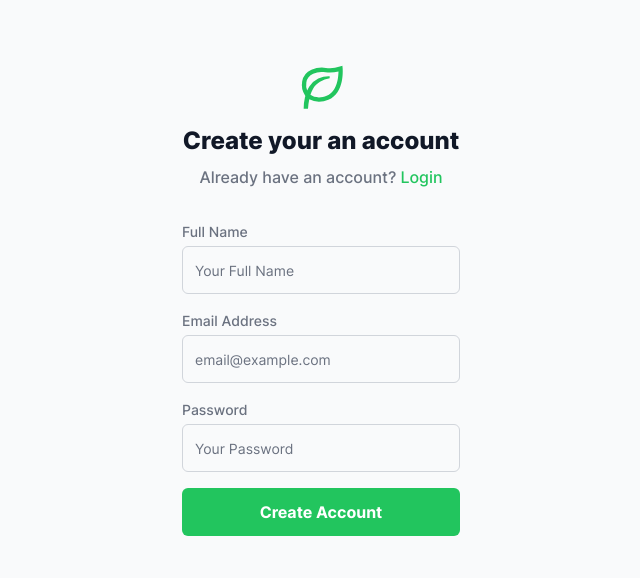
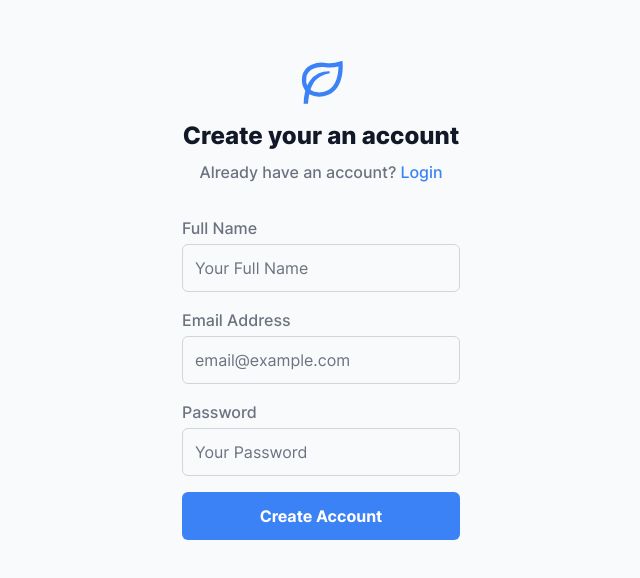
Before and after one commit to fajarfadillahh/siakad-dashboard-project, a React (Vite) app: page /register in a window 1280 px wide. Shown: the part 102-680 px from the top of the page, without its empty margins (319-959 px from the left). Built offline with nearby package versions, Linux system fonts and the light colour scheme.

Commit message:
modified: change primary color from green to blue

```diff
--- a/src/components/Header.jsx
+++ b/src/components/Header.jsx
@@ -23,7 +23,7 @@ export default function Header({ handleSidebarOpen }) {
       <div className="container flex h-[80px] max-w-full items-center justify-between gap-6 px-6">
         <div className="inline-flex items-center gap-4">
           <button
-            className="inline-flex rounded-md p-0.5 text-[1.5rem] text-green-500 hover:bg-green-50 focus:ring-[3px] focus:ring-green-300 lg:hidden"
+            className="inline-flex rounded-md p-0.5 text-[1.5rem] text-blue-500 hover:bg-blue-50 focus:ring-[3px] focus:ring-blue-300 lg:hidden"
             onClick={handleSidebarOpen}
           >
             <HiMenu />
@@ -32,7 +32,7 @@ export default function Header({ handleSidebarOpen }) {
 
         <div className="flex items-center gap-4">
           <div className="relative">
-            <button className="inline-flex rounded-md p-0.5 text-[1.5rem] text-green-500 hover:bg-green-50 focus:ring-[3px] focus:ring-green-300">
+            <button className="inline-flex rounded-md p-0.5 text-[1.5rem] text-blue-500 hover:bg-blue-50 focus:ring-[3px] focus:ring-blue-300">
               <HiBell />
             </button>
 
--- a/src/components/sidebar/SidebarContent.jsx
+++ b/src/components/sidebar/SidebarContent.jsx
@@ -29,7 +29,7 @@ export default function SidebarContent() {
                 to={path}
                 className={`flex h-[48px] items-center gap-3 rounded-md px-3 ${
                   location.pathname === path
-                    ? "bg-green-500 text-white"
+                    ? "bg-blue-500 text-white"
                     : "bg-transparent text-gray-500 hover:text-gray-700"
                 }`}
               >
--- a/src/pages/Login.jsx
+++ b/src/pages/Login.jsx
@@ -7,13 +7,13 @@ export default function Login() {
     <main className="flex h-screen w-full items-center justify-center">
       <div className="grid justify-center gap-8">
         <div className="grid justify-items-center">
-          <BiLeaf className="pb-3 text-[4rem] text-green-500" />
+          <BiLeaf className="pb-3 text-[4rem] text-blue-500" />
           <h1 className="pb-2 text-2xl font-extrabold text-gray-900">
             Login to your account
           </h1>
           <p className="inline-flex items-center gap-1 font-medium text-gray-500">
             Don't have an account?
-            <Link to="/register" className="text-green-500 hover:underline">
+            <Link to="/register" className="text-blue-500 hover:underline">
               Register
             </Link>
           </p>
@@ -21,37 +21,33 @@ export default function Login() {
 
         <div className="grid gap-4">
           <label className="grid gap-1">
-            <span className="text-[14px] font-medium text-gray-500">
-              Email Address
-            </span>
+            <span className="font-medium text-gray-500">Email Address</span>
             <input
               type="email"
               placeholder="email@example.com"
-              className="h-[48px] w-full rounded-md border-gray-300 bg-transparent font-semibold text-gray-900 placeholder:text-[14px] placeholder:font-normal placeholder:text-gray-500 focus:border-green-500 focus:ring focus:ring-green-200 focus:ring-opacity-50"
+              className="h-[48px] w-full rounded-md border-gray-300 bg-transparent font-semibold text-gray-900 placeholder:font-normal placeholder:text-gray-500 focus:border-blue-500 focus:ring focus:ring-blue-200 focus:ring-opacity-50"
             />
           </label>
 
           <label className="grid gap-1">
-            <span className="text-[14px] font-medium text-gray-500">
-              Password
-            </span>
+            <span className="font-medium text-gray-500">Password</span>
             <input
               type="password"
               placeholder="Your Password"
-              className="h-[48px] w-full rounded-md border-gray-300 bg-transparent font-semibold text-gray-900 placeholder:text-[14px] placeholder:font-normal placeholder:text-gray-500 focus:border-green-500 focus:ring focus:ring-green-200 focus:ring-opacity-50"
+              className="h-[48px] w-full rounded-md border-gray-300 bg-transparent font-semibold text-gray-900 placeholder:font-normal placeholder:text-gray-500 focus:border-blue-500 focus:ring focus:ring-blue-200 focus:ring-opacity-50"
             />
           </label>
 
           <Link
             to="/"
-            className="justify-self-end text-[14px] font-medium text-green-500 hover:underline"
+            className="justify-self-end text-[14px] font-medium text-blue-500 hover:underline"
           >
             Forgot Password?
           </Link>
 
           <button
             type="submit"
-            className="flex h-[48px] items-center justify-center rounded-md bg-green-500 font-bold text-white hover:bg-green-600"
+            className="flex h-[48px] items-center justify-center rounded-md bg-blue-500 font-bold text-white hover:bg-blue-600"
             onClick={(e) => e.preventDefault()}
           >
             Login
--- a/src/pages/Register.jsx
+++ b/src/pages/Register.jsx
@@ -7,13 +7,13 @@ export default function Register() {
     <main className="flex h-screen w-full items-center justify-center">
       <div className="grid justify-center gap-8">
         <div className="grid justify-items-center">
-          <BiLeaf className="pb-3 text-[4rem] text-green-500" />
+          <BiLeaf className="pb-3 text-[4rem] text-blue-500" />
           <h1 className="pb-2 text-2xl font-extrabold text-gray-900">
             Create your an account
           </h1>
           <p className="inline-flex items-center gap-1 font-medium text-gray-500">
             Already have an account?
-            <Link to="/login" className="text-green-500 hover:underline">
+            <Link to="/login" className="text-blue-500 hover:underline">
               Login
             </Link>
           </p>
@@ -21,41 +21,35 @@ export default function Register() {
 
         <div className="grid gap-4">
           <label className="grid gap-1">
-            <span className="text-[14px] font-medium text-gray-500">
-              Full Name
-            </span>
+            <span className="font-medium text-gray-500">Full Name</span>
             <input
               type="text"
               placeholder="Your Full Name"
-              className="h-[48px] w-full rounded-md border-gray-300 bg-transparent font-semibold text-gray-900 placeholder:text-[14px] placeholder:font-normal placeholder:text-gray-500 focus:border-green-500 focus:ring focus:ring-green-200 focus:ring-opacity-50"
+              className="h-[48px] w-full rounded-md border-gray-300 bg-transparent font-semibold text-gray-900 placeholder:font-normal placeholder:text-gray-500 focus:border-blue-500 focus:ring focus:ring-blue-200 focus:ring-opacity-50"
             />
           </label>
 
           <label className="grid gap-1">
-            <span className="text-[14px] font-medium text-gray-500">
-              Email Address
-            </span>
+            <span className="font-medium text-gray-500">Email Address</span>
             <input
               type="email"
               placeholder="email@example.com"
-              className="h-[48px] w-full rounded-md border-gray-300 bg-transparent font-semibold text-gray-900 placeholder:text-[14px] placeholder:font-normal placeholder:text-gray-500 focus:border-green-500 focus:ring focus:ring-green-200 focus:ring-opacity-50"
+              className="h-[48px] w-full rounded-md border-gray-300 bg-transparent font-semibold text-gray-900 placeholder:font-normal placeholder:text-gray-500 focus:border-blue-500 focus:ring focus:ring-blue-200 focus:ring-opacity-50"
             />
           </label>
 
           <label className="grid gap-1">
-            <span className="text-[14px] font-medium text-gray-500">
-              Password
-            </span>
+            <span className="font-medium text-gray-500">Password</span>
             <input
               type="password"
               placeholder="Your Password"
-              className="h-[48px] w-full rounded-md border-gray-300 bg-transparent font-semibold text-gray-900 placeholder:text-[14px] placeholder:font-normal placeholder:text-gray-500 focus:border-green-500 focus:ring focus:ring-green-200 focus:ring-opacity-50"
+              className="h-[48px] w-full rounded-md border-gray-300 bg-transparent font-semibold text-gray-900 placeholder:font-normal placeholder:text-gray-500 focus:border-blue-500 focus:ring focus:ring-blue-200 focus:ring-opacity-50"
             />
           </label>
 
           <button
             type="submit"
-            className="flex h-[48px] items-center justify-center rounded-md bg-green-500 font-bold text-white hover:bg-green-600"
+            className="flex h-[48px] items-center justify-center rounded-md bg-blue-500 font-bold text-white hover:bg-blue-600"
             onClick={(e) => e.preventDefault()}
           >
             Create Account
```
